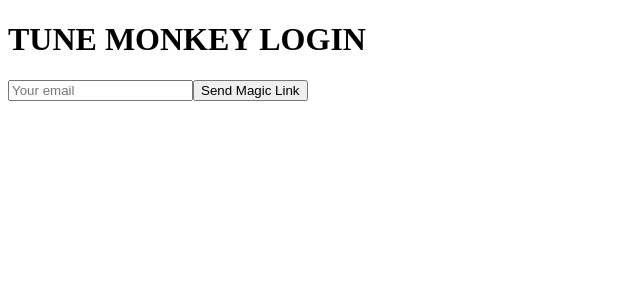
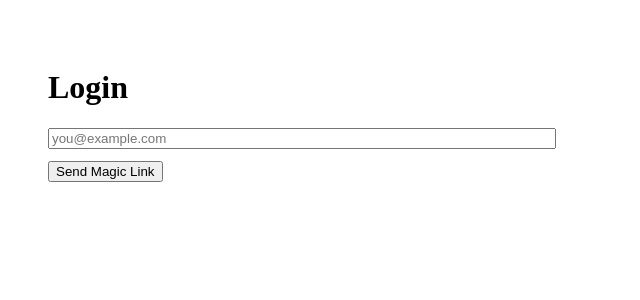
Before and after one commit to jeffdachis/Tune-Monkey2, a Next.js app: page /login in a window 1280 px wide. Shown: the top 300 px of the page, without its empty margins (0-640 px from the left). Built offline with nearby package versions, Linux system fonts and the light colour scheme; no server answers.

Commit message:
Update login.js

```diff
--- a/pages/login.js
+++ b/pages/login.js
@@ -1,46 +1,49 @@
 import { useState, useEffect } from 'react';
+import { useRouter } from 'next/router';
 import { supabase } from '../lib/supabaseClient';
-import { useRouter } from 'next/router';
 
 export default function Login() {
+  const router = useRouter();
   const [email, setEmail] = useState('');
   const [message, setMessage] = useState('');
-  const router = useRouter();
 
+  // Redirect to /dashboard if logged in
   useEffect(() => {
-    supabase.auth.getSession().then(({ data: { session } }) => {
+    const checkSession = async () => {
+      const { data: { session } } = await supabase.auth.getSession();
       if (session) {
         router.push('/dashboard');
       }
-    });
-    const { data: listener } = supabase.auth.onAuthStateChange((event, session) => {
-      if (event === 'SIGNED_IN') {
-        router.push('/dashboard');
-      }
-    });
-    return () => listener?.subscription.unsubscribe();
+    };
+    checkSession();
   }, []);
 
-  const handleLogin = async () => {
-    const { error } = await supabase.auth.signInWithOtp({
-      email,
-      options: {
-        emailRedirectTo: `${window.location.origin}/dashboard`,
-      },
-    });
+  const handleLogin = async (e) => {
+    e.preventDefault();
+    setMessage('Sending magic link...');
+    const { error } = await supabase.auth.signInWithOtp({ email });
     if (error) {
-      setMessage("Login failed.");
+      setMessage('Error sending link.');
     } else {
-      setMessage("Check your email for the login link.");
+      setMessage('Check your email for the login link.');
     }
   };
 
   return (
-    <main>
-      <h1>TUNE MONKEY LOGIN</h1>
-      <input type="email" placeholder="Your email" onChange={(e) => setEmail(e.target.value)} />
-      <button onClick={handleLogin}>Send Magic Link</button>
-      <p>{message}</p>
+    <main style={{ padding: 40, maxWidth: 500 }}>
+      <h1>Login</h1>
+      <form onSubmit={handleLogin}>
+        <input
+          type="email"
+          placeholder="you@example.com"
+          value={email}
+          onChange={(e) => setEmail(e.target.value)}
+          required
+          style={{ width: '100%', marginBottom: 12 }}
+        />
+        <button type="submit">Send Magic Link</button>
+      </form>
+      {message && <p style={{ marginTop: 20 }}>{message}</p>}
     </main>
   );
 }
```
